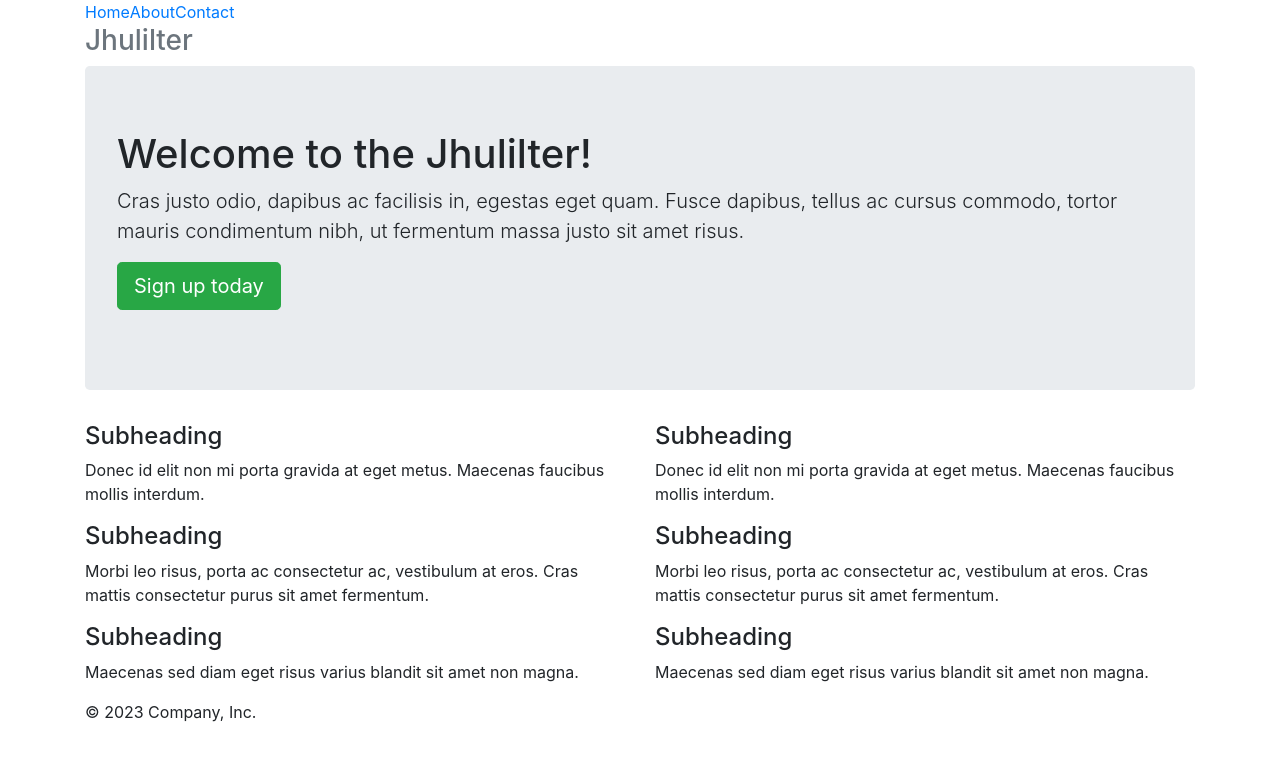
After one commit to Samuelhyrum/Hello-Wolrd, a Flask app: page /index in a window 1280 px wide. The commit adds this page. Shown: the top 761 px of the page. Run offline with Flask 3, Linux system fonts and the light colour scheme; parts of the project's set-up code (start-up, migrations or seed data) failed here and were passed over; some libraries are stand-ins or nearby versions.

```diff
--- a/CS/raspagem-de-dados/flask/aula/app/__init__.py
+++ b/CS/raspagem-de-dados/flask/aula/app/__init__.py
@@ -9,4 +9,6 @@ app.config.from_object(Config)
 db = SQLAlchemy(app)
 migrate = Migrate(app, db)
 
+
+from app.models import tables, forms
 from app.controllers import default
--- a/CS/raspagem-de-dados/flask/aula/app/controllers/default.py
+++ b/CS/raspagem-de-dados/flask/aula/app/controllers/default.py
@@ -1,7 +1,18 @@
 from app import app
 from flask import render_template
+from app.models.forms import LoginForm
 
-@app.route("/index/<user>")
-@app.route("/", defaults={"user":None})
-def index(user):
-    return render_template('index.html', user=user)
+@app.route("/index")
+@app.route("/")
+def index():
+    return render_template('index.html')
+
+@app.route("/login", methods=['GET', 'POST'])
+def login():
+    form = LoginForm()
+    if form.validate_on_submit():
+        print(form.username.data)
+        print(form.password.data)
+    else:
+        print(form.errors)
+    return render_template('login.html', form=form)
--- /dev/null
+++ b/CS/raspagem-de-dados/flask/aula/app/templates/base.html
@@ -0,0 +1,39 @@
+<!DOCTYPE html>
+<html lang="pt-br">
+<head>
+    <meta charset="utf-8">
+    <meta http-equiv="X-UA-Compatible" content="IE=edge">
+    <meta name="viewport" content="width=device-width, initial-scale=1">
+    <title>{% block title %}Jhulilter{% endblock %}</title>
+
+        <!-- Bootstrap core CSS -->
+    <link href="{{ url_for('static',
+    filename='css/bootstrap.min.css') }}" rel="stylesheet">
+</head>
+
+<body>
+    <div class="container">
+        <div class="header clearfix">
+            <nav>
+                <ul class="nav nav-pills pull-right">
+                    <li role="presentation" class="active"><a href="#">Home</a></li>
+                    <li role="presentation"><a href="#">About</a></li>
+                    <li role="presentation"><a href="#">Contact</a></li>
+                </ul>
+            </nav>
+            <h3 class="text-muted">Jhulilter</h3>
+        </div>
+
+        {% block content %}
+        {% endblock %}
+
+        <footer class="footer">
+            <p>&copy; 2023 Company, Inc.</p>
+        </footer>
+    </div> <!-- /container -->
+
+    <!-- Include jQuery (required) and the JS -->
+    <script src="https://ajax.googleapis.com/ajax/libs/jquery/2.1.4/jquery.min.js"></script>
+    <script src="{{ url_for('static', filename='js/bootstrap.min.js')}}"></script>
+</body>
+</html>
--- a/CS/raspagem-de-dados/flask/aula/app/templates/index.html
+++ b/CS/raspagem-de-dados/flask/aula/app/templates/index.html
@@ -1,21 +1,35 @@
-<!DOCTYPE html>
-<html>
-<head>
-    <meta charset='utf-8'>
-    <meta http-equiv='X-UA-Compatible' content='IE=edge'>
-    <title>Toilter</title>
-    <meta name='viewport' content='width=device-width, initial-scale=1'>
-    <link rel='stylesheet' type='text/css' media='screen' href="{{ url_for('static', filename='css/bootstrap.min.css') }}">
-</head>
-<body>
-    <h1>Toilter</h1>
-    {% if user %}
-    <p>Bem-vind ao Toilter, {{ user }}!</p>
-    {% else %}
-    <p>Bem-vindo ao Toilter!</p>
-    {% endif %}
+{% extends 'base.html' %}
 
-    <script type='text/javascript' src="{{ url_for('static', filename='js/bootstrap.min.js') }}"></script>
+{%block title %} {{ super() }} - Index{% endblock %}
 
-</body>
-</html>
+{% block content%}
+<div class="jumbotron">
+    <h1>Welcome to the Jhulilter!</h1>
+    <p class="lead">Cras justo odio, dapibus ac facilisis in, egestas eget quam. Fusce dapibus, tellus ac cursus commodo, tortor mauris condimentum nibh, ut fermentum massa justo sit amet risus.</p>
+    <p><a class="btn btn-lg btn-success" href="#"
+    role="button">Sign up today</a></p>
+</div>
+
+<div class="row marketing">
+    <div class="col-lg-6">
+        <h4>Subheading</h4>
+        <p>Donec id elit non mi porta gravida at eget metus.
+        Maecenas faucibus mollis interdum.</p>
+        <h4>Subheading</h4>
+        <p>Morbi leo risus, porta ac consectetur ac, vestibulum at eros. Cras mattis consectetur purus sit amet fermentum.</p>
+        <h4>Subheading</h4>
+        <p>Maecenas sed diam eget risus varius blandit sit amet non
+        magna.</p>
+    </div>
+
+    <div class="col-lg-6">
+        <h4>Subheading</h4>
+        <p>Donec id elit non mi porta gravida at eget metus. Maecenas faucibus mollis interdum.</p>
+        <h4>Subheading</h4>
+        <p>Morbi leo risus, porta ac consectetur ac, vestibulum at eros. Cras mattis consectetur purus sit amet fermentum.</p>
+        <h4>Subheading</h4>
+        <p>Maecenas sed diam eget risus varius blandit sit amet non
+        magna.</p>
+    </div>
+</div>
+{% endblock %}
--- a/CS/raspagem-de-dados/flask/aula/config.py
+++ b/CS/raspagem-de-dados/flask/aula/config.py
@@ -1,5 +1,5 @@
 class Config:
     DEBUG = True
     SQLALCHEMY_DATABASE_URI = 'sqlite:///storage.db'
-    SECRET_KEY = "Jhulilter"
+    SECRET_KEY = "WESTOKC42"
     # Outras configurações...
```
Also changed, not shown: CS/raspagem-de-dados/flask/aula/app/models/forms.py (added, +9 -0 lines), CS/raspagem-de-dados/flask/aula/app/templates/login.html (added, +40 -0 lines), CS/raspagem-de-dados/flask/aula/migrations/versions/9cf7061a58d0_.py (added, +54 -0 lines), CS/raspagem-de-dados/flask/aula/instance/storage.db.
